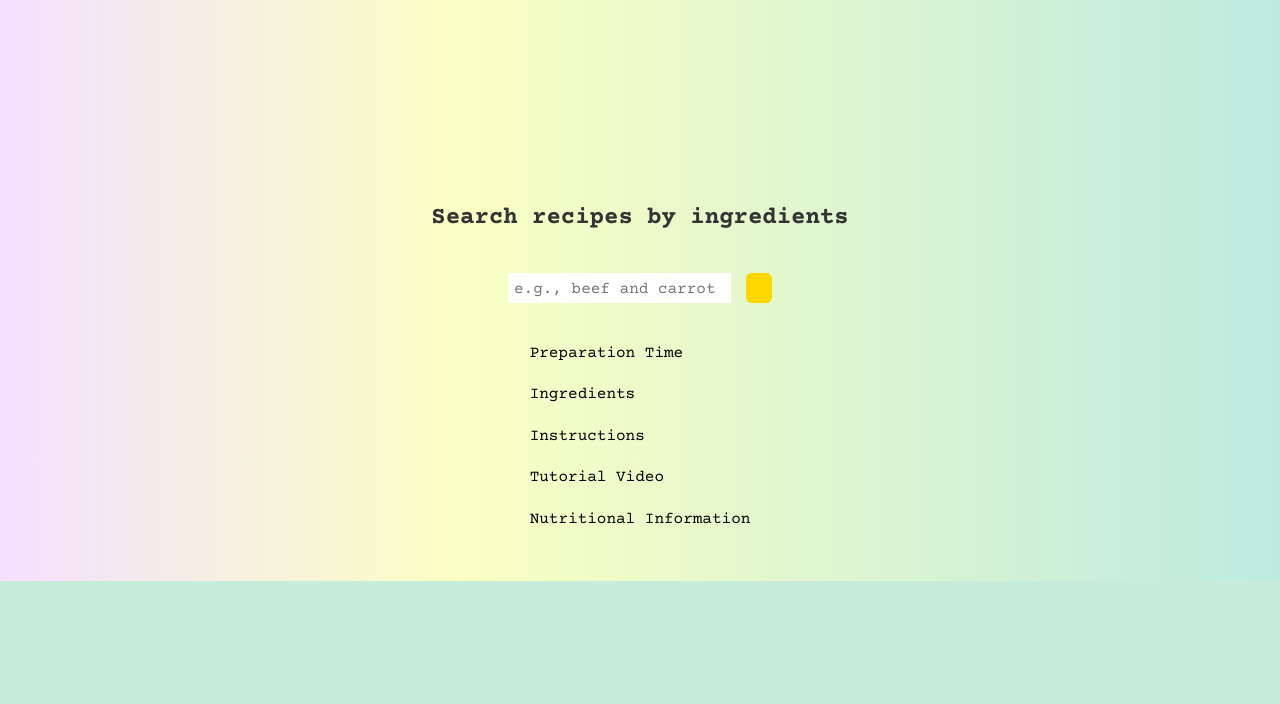
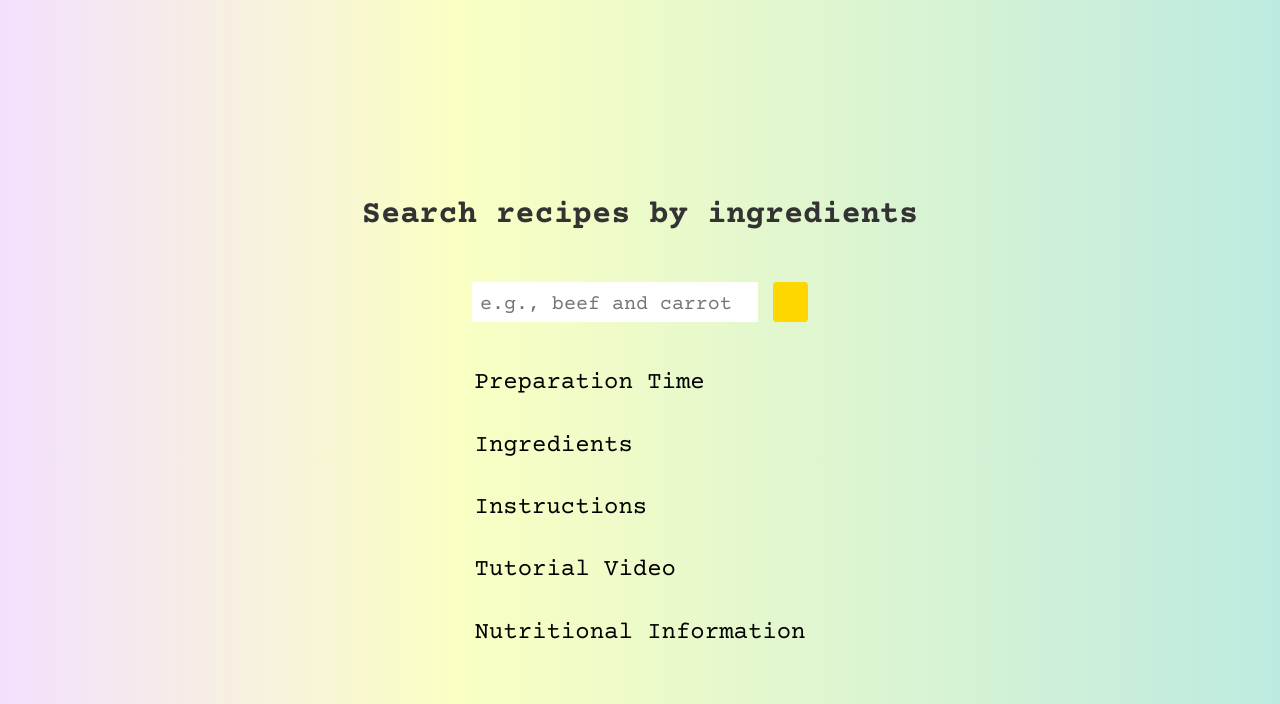
Before and after one commit to GuoxinLin0629/DailyRecipes, a Flask app: page / in a window 1280 px wide. Shown: the part 301-1005 px from the top of the page. Before the commit the page ends 882 px from the top, so only its background shows below. Run offline with Flask 2, Linux system fonts and the light colour scheme; some web fonts are replaced.

Commit message:
Updated README

```diff
--- a/static/styles.css
+++ b/static/styles.css
@@ -30,13 +30,13 @@ nav h1 {
 
 .search-container {
     text-align: center;
-    margin: 1rem 0;
+    margin: 0rem 0;
     padding: 10px;
 }
 
 .search-container h2 {
     font-family: 'Courier Prime', monospace;
-    font-size: 1.5em;
+    font-size: 2em;
     color: #333;
     margin-bottom: 10px;
     display: inline-block;
@@ -49,7 +49,7 @@ nav h1 {
     display: flex;
     justify-content: center;
     gap: 15px;
-    border: none; /* 移除边框 */
+    border: none;
     margin: 0.5rem;
 }
 
@@ -134,8 +134,8 @@ input[type="text"]::placeholder {
 
 input[type="text"] {
     width: 100%;
-    padding: 6px;
-    font-size: 16px;
+    padding: 8px;
+    font-size: 20px;
     border: none;
     background-color: white;
 }
@@ -173,13 +173,14 @@ input[type="text"] {
 .tagline-container {
     width: fit-content;
     margin: 20px auto;
+    font-size: 1.5em;
     text-align: left;
 }
 
 button {
-    width: 30px;
-    height: 30px;
-    border-radius: 20%;
+    width: 40px;
+    height: 40px;
+    border-radius: 10%;
     background-color: #FFD700;
     cursor: pointer;
     border: none;
```
Also changed, not shown: README.md.
